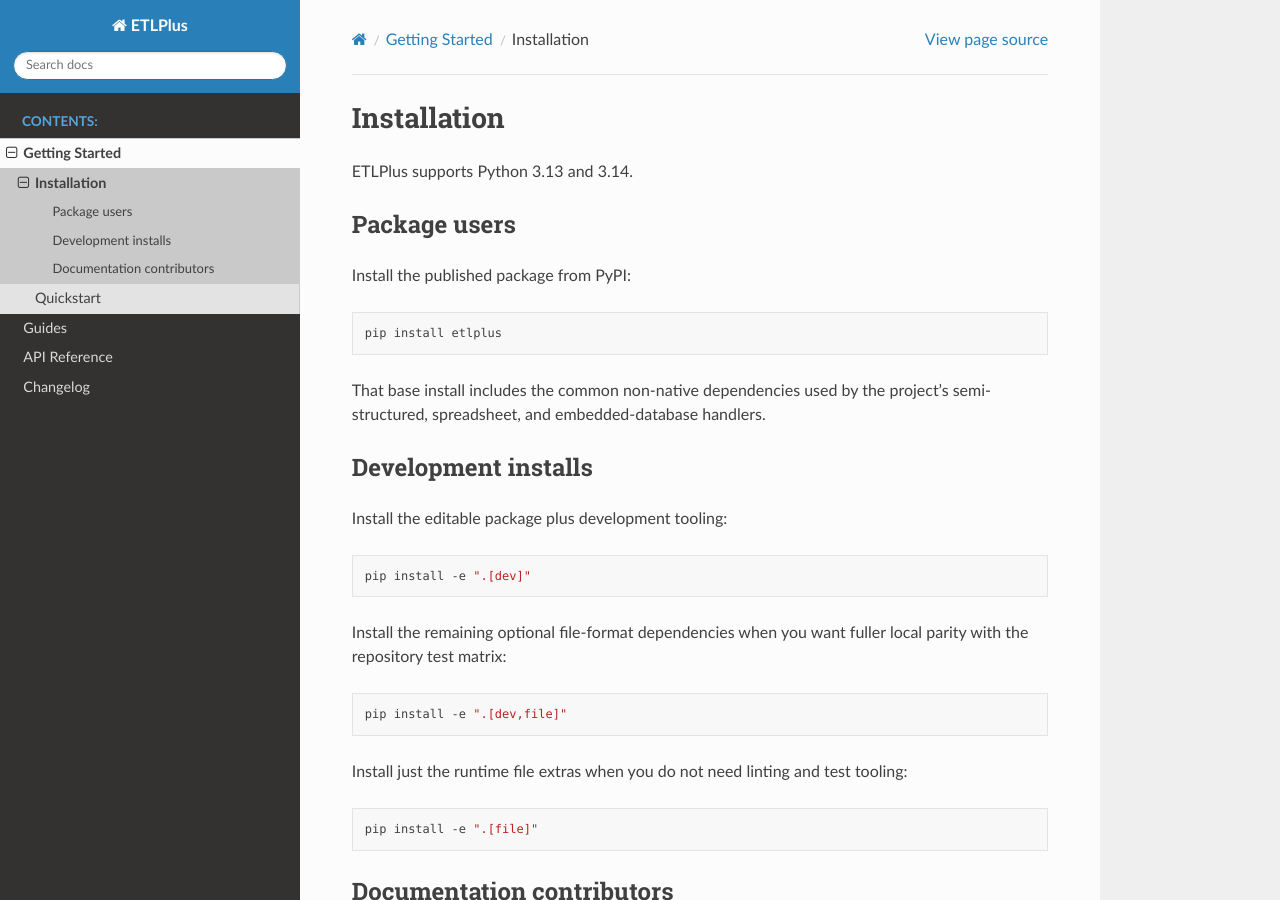
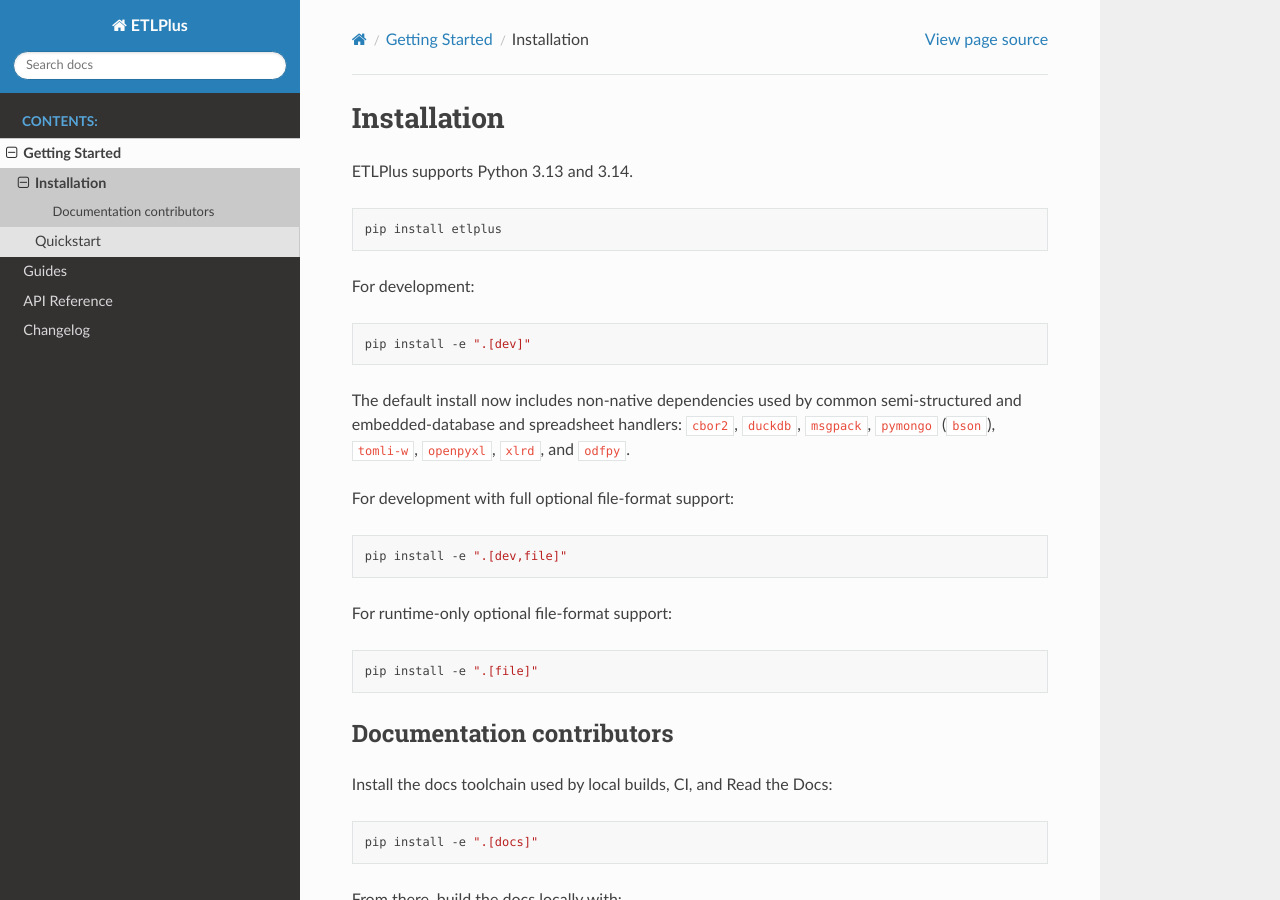
Before and after one commit to Dagitali/ETLPlus, a Sphinx documentation site: the page built from docs/source/getting-started/installation.md, in a window 1280 px wide and 900 px high. Built offline with Sphinx 7.4.7 and the Read the Docs theme 3.1.0, drawn with Linux system fonts in a browser that asks for light colours.

Commit message:
docs(getting-started): Update installation.md

````diff
--- a/docs/source/getting-started/installation.md
+++ b/docs/source/getting-started/installation.md
@@ -2,37 +2,9 @@
 
 ETLPlus supports Python 3.13 and 3.14.
 
-## Package users
-
-Install the published package from PyPI:
-
-```bash
-pip install etlplus
-```
-
-That base install includes the common non-native dependencies used by the
-project's semi-structured, spreadsheet, and embedded-database handlers.
-
-## Development installs
-
-Install the editable package plus development tooling:
-
-```bash
-pip install -e ".[dev]"
-```
-
-Install the remaining optional file-format dependencies when you want fuller
-local parity with the repository test matrix:
-
-```bash
-pip install -e ".[dev,file]"
-```
-
-Install just the runtime file extras when you do not need linting and test
-tooling:
-
-```bash
-pip install -e ".[file]"
+```{include} ../../../README.md
+:start-after: <!-- docs:getting-started-installation:start -->
+:end-before: <!-- docs:getting-started-installation:end -->
 ```
 
 ## Documentation contributors
````
